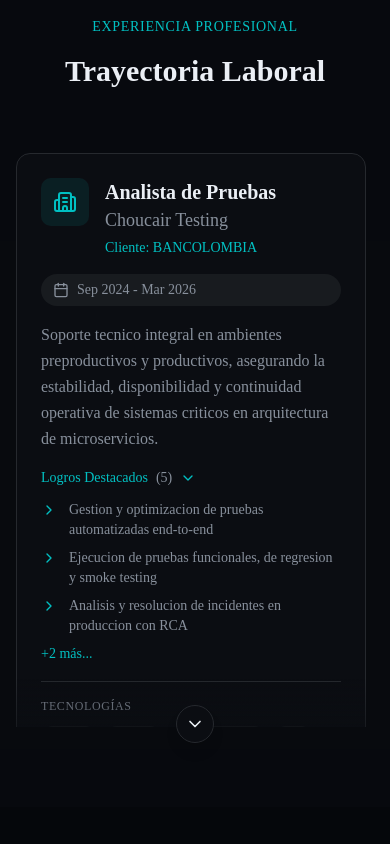
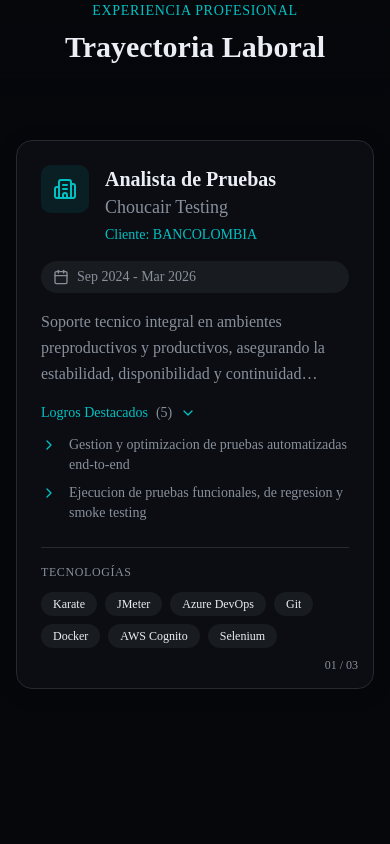
Before and after one commit to sebasmd-projects/my-cv, a Next.js app: page / in a window 390 px wide. Shown: the part 4840-5684 px from the top of the page. Built offline with nearby package versions, Linux system fonts and the light colour scheme; no server answers.

Commit message:
fix login credentials and add stacking cards experience section

```diff
--- a/app/login/page.tsx
+++ b/app/login/page.tsx
@@ -306,7 +306,7 @@ export default function LoginPage() {
                     <code className="text-xs bg-secondary px-2 py-0.5 rounded">editor@portfolio.dev</code>
                   </div>
                   <p className="text-xs text-center mt-2 text-muted-foreground">
-                    Contraseña: <code className="bg-secondary px-1 rounded">admin123</code> o <code className="bg-secondary px-1 rounded">editor123</code>
+                    Contraseña: <code className="bg-secondary px-1 rounded">Admin123!</code> o <code className="bg-secondary px-1 rounded">Editor123!</code>
                   </p>
                 </div>
               </div>
--- a/components/sections/experience-section.tsx
+++ b/components/sections/experience-section.tsx
@@ -1,8 +1,8 @@
 "use client"
 
-import { useState, useEffect, useRef } from "react"
-import { motion } from "framer-motion"
-import { Building2, Calendar, ChevronRight, ChevronDown, ChevronUp } from "lucide-react"
+import { useRef, useState, useEffect } from "react"
+import { motion, useScroll, useTransform, useMotionValueEvent } from "framer-motion"
+import { Building2, Calendar, ChevronRight, ChevronDown } from "lucide-react"
 import { useI18n } from "@/lib/i18n/context"
 import { profileService, type Experience } from "@/lib/api/profile-service"
 
@@ -17,11 +17,11 @@ function formatDate(dateString: string, locale: "es" | "en"): string {
 export function ExperienceSection() {
   const { t, locale } = useI18n()
   const [experiences, setExperiences] = useState<Experience[]>([])
-  const scrollContainerRef = useRef<HTMLDivElement>(null)
-  const [canScrollUp, setCanScrollUp] = useState(false)
-  const [canScrollDown, setCanScrollDown] = useState(true)
+  const containerRef = useRef<HTMLDivElement>(null)
+  const [isMounted, setIsMounted] = useState(false)
 
   useEffect(() => {
+    setIsMounted(true)
     const loadData = async () => {
       const data = await profileService.getExperiences()
       setExperiences(data)
@@ -29,107 +29,61 @@ export function ExperienceSection() {
     loadData()
   }, [])
 
-  const handleScroll = () => {
-    if (scrollContainerRef.current) {
-      const { scrollTop, scrollHeight, clientHeight } = scrollContainerRef.current
-      setCanScrollUp(scrollTop > 10)
-      setCanScrollDown(scrollTop < scrollHeight - clientHeight - 10)
-    }
+  if (experiences.length === 0 || !isMounted) {
+    return (
+      <section id="experience" className="min-h-screen bg-background">
+        <div className="container mx-auto px-4 py-20">
+          <div className="animate-pulse space-y-4">
+            <div className="h-8 bg-secondary rounded w-48 mx-auto" />
+            <div className="h-64 bg-secondary rounded" />
+          </div>
+        </div>
+      </section>
+    )
   }
 
-  const scrollToDirection = (direction: "up" | "down") => {
-    if (scrollContainerRef.current) {
-      const scrollAmount = 400
-      scrollContainerRef.current.scrollBy({
-        top: direction === "down" ? scrollAmount : -scrollAmount,
-        behavior: "smooth"
-      })
-    }
-  }
-
-  if (experiences.length === 0) {
-    return null
-  }
+  // Calculate total height: 100vh for each card
+  const totalHeight = experiences.length * 100
 
   return (
-    <section id="experience" className="py-20 sm:py-32 scroll-mt-20 bg-card/50">
+    <section
+      id="experience"
+      ref={containerRef}
+      className="relative bg-background"
+      style={{ height: `${totalHeight}vh` }}
+    >
+      {/* Sticky Container */}
+      <div className="sticky top-0 h-screen overflow-hidden">
+        {/* Title - Always visible at top */}
+        <div className="absolute top-0 left-0 right-0 z-50 pt-16 pb-8 bg-gradient-to-b from-background via-background to-transparent">
           <div className="container mx-auto px-4 sm:px-6 lg:px-8">
-        <div className="max-w-6xl mx-auto">
-          <motion.div
-            initial={{ opacity: 0, y: 20 }}
-            whileInView={{ opacity: 1, y: 0 }}
-            viewport={{ once: true }}
-            transition={{ duration: 0.5 }}
-            className="mb-12 text-center"
-          >
-            <h2 className="text-sm font-mono text-primary uppercase tracking-wider mb-4">
+            <div className="text-center">
+              <h2 className="text-sm font-mono text-primary uppercase tracking-wider mb-2">
                 {t("experience.title")}
               </h2>
               <h3 className="text-3xl sm:text-4xl font-bold text-foreground">
                 {t("experience.subtitle")}
               </h3>
-          </motion.div>
+            </div>
+          </div>
+        </div>
 
-          {/* Scrolling Container with Fixed Height */}
-          <div className="relative">
-            {/* Scroll Up Button */}
-            <button
-              onClick={() => scrollToDirection("up")}
-              disabled={!canScrollUp}
-              className={`absolute -top-4 left-1/2 -translate-x-1/2 z-10 p-2 rounded-full bg-card border border-border shadow-lg transition-all duration-300 ${
-                canScrollUp ? "opacity-100 hover:bg-secondary" : "opacity-0 pointer-events-none"
-              }`}
-              aria-label="Scroll up"
-            >
-              <ChevronUp className="w-5 h-5 text-foreground" />
-            </button>
-
-            {/* Cards Container */}
-            <div
-              ref={scrollContainerRef}
-              onScroll={handleScroll}
-              className="h-[70vh] overflow-y-auto scrollbar-thin scrollbar-track-secondary scrollbar-thumb-primary/50 hover:scrollbar-thumb-primary pr-2"
-              style={{
-                scrollbarWidth: "thin",
-                scrollbarColor: "hsl(var(--primary) / 0.5) hsl(var(--secondary))"
-              }}
-            >
-              <div className="space-y-6 py-4">
+        {/* Stacking Cards Container */}
+        <div className="absolute inset-0 pt-36 pb-8 flex items-center justify-center">
+          <div className="container mx-auto px-4 sm:px-6 lg:px-8 max-w-4xl">
+            <div className="relative h-[65vh]">
               {experiences.map((exp, index) => (
-                  <ExperienceCard
+                <StackingCard
                   key={exp.id}
                   experience={exp}
                   index={index}
+                  total={experiences.length}
+                  containerRef={containerRef}
                   locale={locale}
                   t={t}
                 />
               ))}
             </div>
-            </div>
-
-            {/* Scroll Down Button */}
-            <button
-              onClick={() => scrollToDirection("down")}
-              disabled={!canScrollDown}
-              className={`absolute -bottom-4 left-1/2 -translate-x-1/2 z-10 p-2 rounded-full bg-card border border-border shadow-lg transition-all duration-300 ${
-                canScrollDown ? "opacity-100 hover:bg-secondary" : "opacity-0 pointer-events-none"
-              }`}
-              aria-label="Scroll down"
-            >
-              <ChevronDown className="w-5 h-5 text-foreground" />
-            </button>
-
-            {/* Gradient overlays for scroll indication */}
-            <div
-              className={`absolute top-0 left-0 right-2 h-12 bg-gradient-to-b from-card/50 to-transparent pointer-events-none transition-opacity duration-300 ${
-                canScrollUp ? "opacity-100" : "opacity-0"
-              }`}
-            />
-            <div
-              className={`absolute bottom-0 left-0 right-2 h-12 bg-gradient-to-t from-card/50 to-transparent pointer-events-none transition-opacity duration-300 ${
-                canScrollDown ? "opacity-100" : "opacity-0"
-              }`}
-            />
           </div>
         </div>
       </div>
@@ -137,28 +91,73 @@ export function ExperienceSection() {
   )
 }
 
-function ExperienceCard({
+function StackingCard({
   experience,
   index,
+  total,
+  containerRef,
   locale,
   t
 }: {
   experience: Experience
   index: number
+  total: number
+  containerRef: React.RefObject<HTMLDivElement | null>
   locale: "es" | "en"
   t: (key: string) => string
 }) {
   const [isExpanded, setIsExpanded] = useState(false)
   const achievements = experience.achievements[locale] || experience.achievements.es
 
+  const { scrollYProgress } = useScroll({
+    target: containerRef,
+    offset: ["start start", "end end"]
+  })
+
+  // Each card occupies a portion of the scroll
+  const cardStart = index / total
+  const cardEnd = (index + 1) / total
+
+  // Y position: starts below and moves up as we scroll
+  const y = useTransform(
+    scrollYProgress,
+    [cardStart, cardEnd],
+    ["100%", "0%"]
+  )
+
+  // Opacity: fades in as it enters
+  const opacity = useTransform(
+    scrollYProgress,
+    [cardStart, cardStart + 0.05, cardEnd - 0.05, cardEnd],
+    [0, 1, 1, index === total - 1 ? 1 : 0.3]
+  )
+
+  // Scale: slight scale effect for depth
+  const scale = useTransform(
+    scrollYProgress,
+    [cardStart, cardEnd],
+    [0.95, 1]
+  )
+
+  // Z-index increases as cards stack
+  const zIndex = index + 1
+
   return (
     <motion.div
-      initial={{ opacity: 0, y: 30 }}
-      whileInView={{ opacity: 1, y: 0 }}
-      viewport={{ once: true, margin: "-50px" }}
-      transition={{ duration: 0.5, delay: index * 0.1 }}
+      className="absolute inset-0"
+      style={{
+        y: index === 0 ? 0 : y,
+        opacity: index === 0 ? 1 : opacity,
+        scale: index === 0 ? 1 : scale,
+        zIndex,
+      }}
     >
-      <div className="p-6 bg-card rounded-xl border border-border hover:border-primary/50 transition-all duration-300 hover:shadow-lg hover:shadow-primary/5">
+      <div
+        className="h-full p-6 bg-card rounded-2xl border border-border shadow-xl overflow-y-auto"
+        style={{
+          boxShadow: `0 ${4 + index * 2}px ${20 + index * 5}px rgba(0, 0, 0, 0.2)`,
+        }}
+      >
         {/* Header */}
         <div className="flex flex-col sm:flex-row sm:items-start justify-between gap-4 mb-4">
           <div className="flex items-start gap-4">
@@ -189,7 +188,7 @@ function ExperienceCard({
         </div>
 
         {/* Description */}
-        <p className="text-muted-foreground mb-4 leading-relaxed">
+        <p className="text-muted-foreground mb-4 leading-relaxed line-clamp-3">
           {experience.description[locale] || experience.description.es}
         </p>
 
@@ -208,28 +207,16 @@ function ExperienceCard({
             />
           </button>
 
-          <motion.div
-            initial={false}
-            animate={{ height: isExpanded ? "auto" : "auto" }}
-            className="overflow-hidden"
-          >
+          <div className={`overflow-hidden transition-all duration-300 ${isExpanded ? "max-h-96" : "max-h-24"}`}>
             <ul className="space-y-2">
-              {(isExpanded ? achievements : achievements.slice(0, 3)).map((achievement, i) => (
+              {achievements.map((achievement, i) => (
                 <li key={i} className="flex items-start gap-3 text-sm text-muted-foreground">
                   <ChevronRight className="w-4 h-4 text-primary mt-0.5 flex-shrink-0" />
                   <span>{achievement}</span>
                 </li>
               ))}
             </ul>
-            {!isExpanded && achievements.length > 3 && (
-              <button
-                onClick={() => setIsExpanded(true)}
-                className="mt-2 text-sm text-primary hover:underline"
-              >
-                +{achievements.length - 3} {locale === "es" ? "más" : "more"}...
-              </button>
-            )}
-          </motion.div>
+          </div>
         </div>
 
         {/* Technologies */}
@@ -248,6 +235,13 @@ function ExperienceCard({
             ))}
           </div>
         </div>
+
+        {/* Card indicator */}
+        <div className="absolute bottom-4 right-4 flex items-center gap-2">
+          <span className="text-xs text-muted-foreground font-mono">
+            {String(index + 1).padStart(2, "0")} / {String(total).padStart(2, "0")}
+          </span>
+        </div>
       </div>
     </motion.div>
   )
```
Lines whose indentation alone changed are shown as unchanged.
